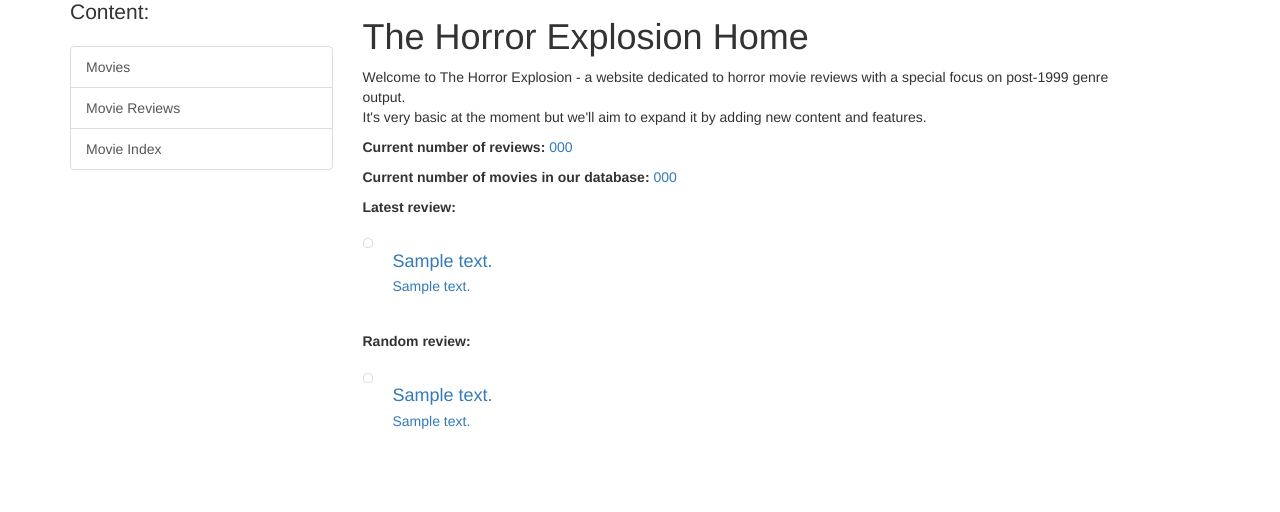
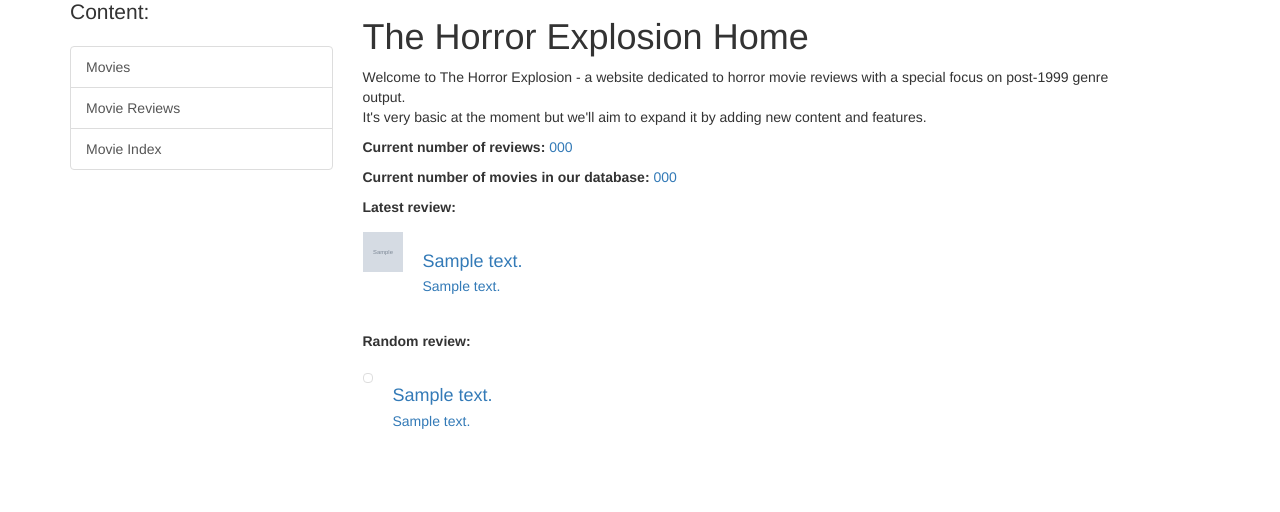
Before and after one commit to UrbanBogger/horrorexplosion, a Django app: template reviews/templates/index.html in a window 1280 px wide. Shown: the part 104-616 px from the top of the page. Run offline with Django 3.2, Linux system fonts and the light colour scheme; the template is opened without the code that fills it: most values are stand-ins (such as "Sample title", 1, 10 or a date in 2020); grey boxes marked "Sample" are stand-in pictures; some libraries are stand-ins or nearby versions.

Commit message:
Landing page thumbnail issue troubleshooting - PT.5

```diff
--- a/reviews/templates/index.html
+++ b/reviews/templates/index.html
@@ -21,7 +21,7 @@
         <div class="media" style="margin-bottom: 10px;">
             <a href="{{ latest_review.get_absolute_url }}">
             <div class="media-left">
-            <img class="img-thumbnail" src="{{ latest_review.reviewed_movie.poster.url }}" alt="{{ latest_review.reviewed_movie.main_title }} poster" height="40" width="40"/>
+            <img class="media-object" src="{{ latest_review.reviewed_movie.poster.url }}" alt="{{ latest_review.reviewed_movie.main_title }} poster" height="40" width="40"/>
             </div>
                 <div class="media-body"><h4 class="media-heading text-left">{{ latest_review }}</h4>
                     <p>{{ latest_review.mov_review_page_description }}</p>
```
